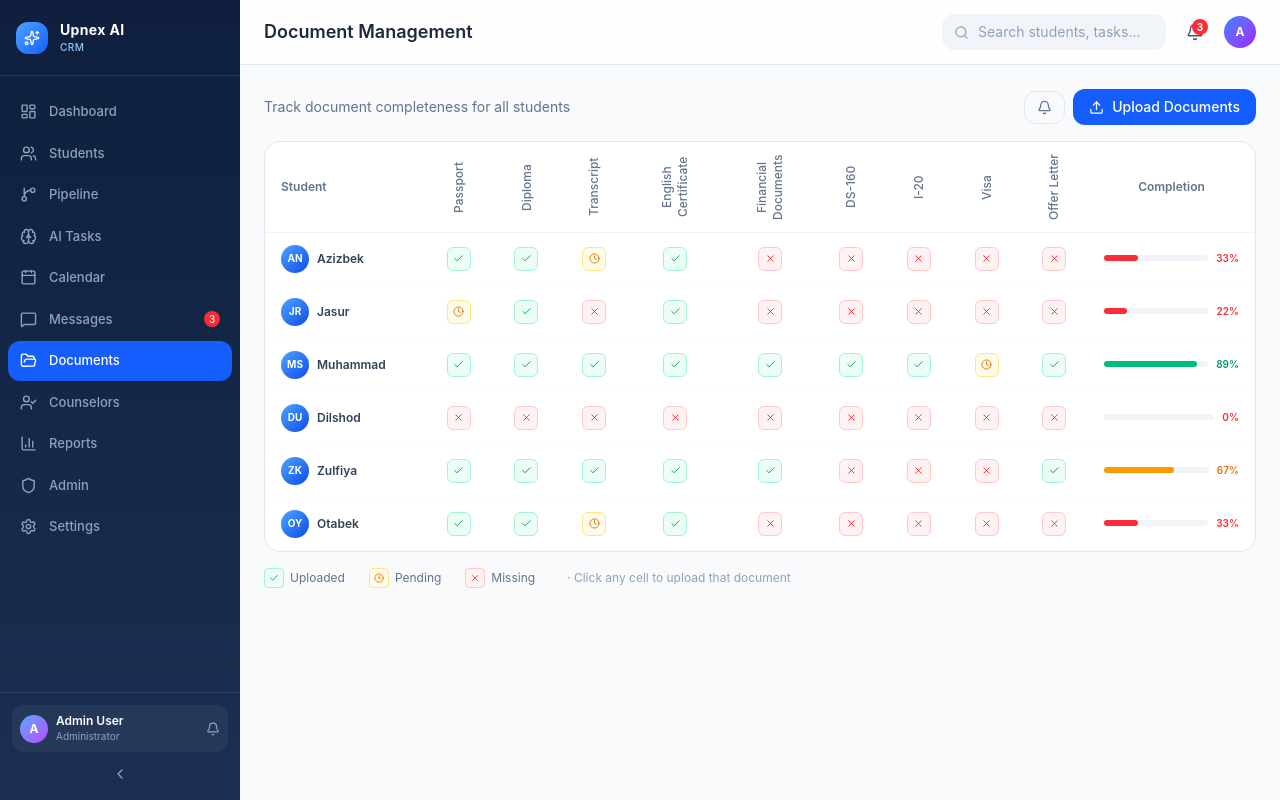
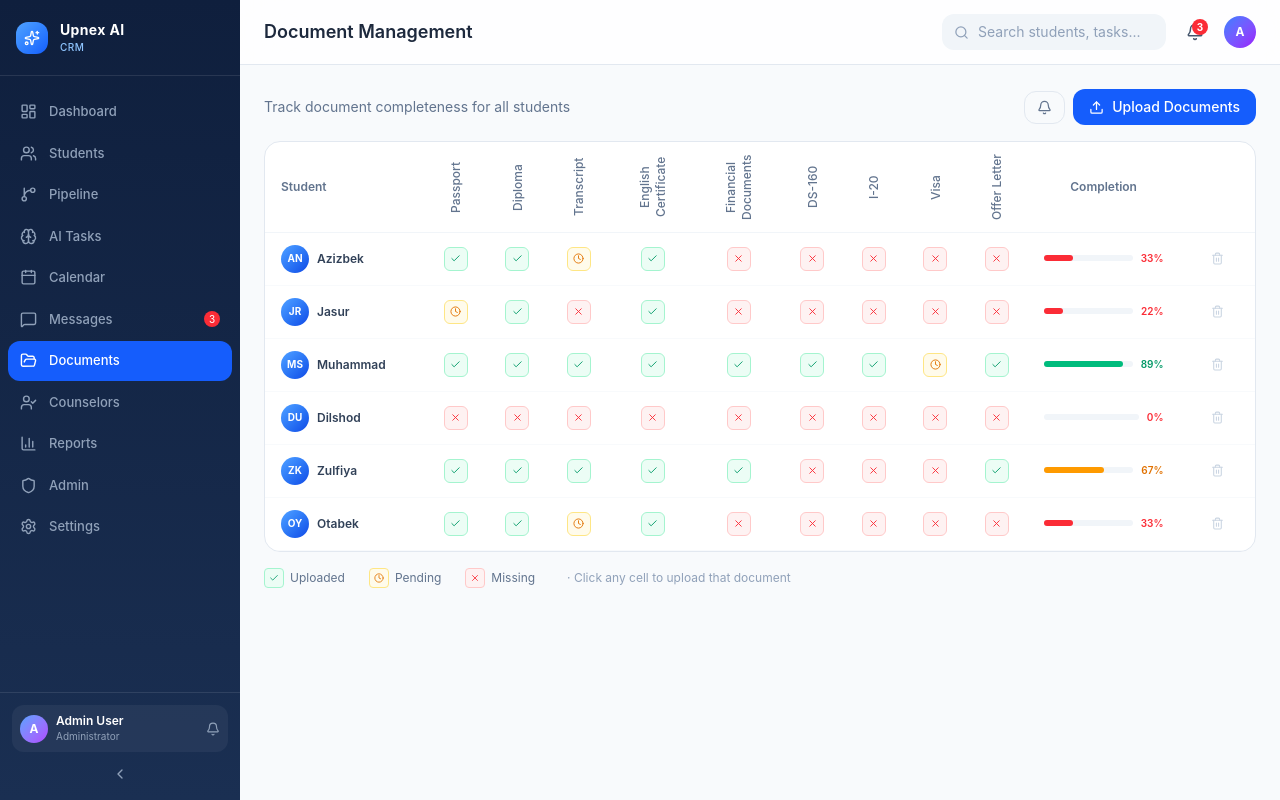
Before and after one commit to pozilovip-wq/upnex.lead, a Next.js app: page /documents in a window 1280 px wide. Built offline with nearby package versions, Linux system fonts and the light colour scheme.

Commit message:
Add delete button to Document Management table

```diff
--- a/src/app/documents/page.tsx
+++ b/src/app/documents/page.tsx
@@ -4,7 +4,7 @@ import { useState, useRef, useCallback } from 'react'
 import Header from '@/components/layout/Header'
 import { useStore, DOC_TYPES, AppNotification } from '@/lib/store'
 import { cn, getInitials } from '@/lib/utils'
-import { FileText, Upload, Check, X, Clock, ChevronDown, AlertCircle, Send, Bell, Copy } from 'lucide-react'
+import { FileText, Upload, Check, X, Clock, ChevronDown, AlertCircle, Bell, Copy, Trash2 } from 'lucide-react'
 
 const statusConfig = {
   uploaded: { label: 'Uploaded', color: 'text-emerald-600 bg-emerald-50 border-emerald-200', icon: Check },
@@ -269,12 +269,13 @@ function NotificationPanel({ notifications, onMarkRead, onClose }: {
 
 // ─── Main Page ────────────────────────────────────────────────────────────────
 export default function DocumentsPage() {
-  const { students, docs, notifications, markNotificationRead, clearNotifications } = useStore()
+  const { students, docs, notifications, markNotificationRead, clearNotifications, deleteStudent } = useStore()
 
-  const [showUpload, setShowUpload]     = useState(false)
-  const [preStudent, setPreStudent]     = useState<string | undefined>()
-  const [preDocType, setPreDocType]     = useState<string | undefined>()
-  const [showNotifs, setShowNotifs]     = useState(false)
+  const [showUpload, setShowUpload]         = useState(false)
+  const [preStudent, setPreStudent]         = useState<string | undefined>()
+  const [preDocType, setPreDocType]         = useState<string | undefined>()
+  const [showNotifs, setShowNotifs]         = useState(false)
+  const [confirmDelete, setConfirmDelete]   = useState<string | null>(null)
 
   const unread = notifications.filter(n => !n.read).length
 
@@ -338,6 +339,7 @@ export default function DocumentsPage() {
                     </th>
                   ))}
                   <th className="text-center px-4 py-3 text-slate-500 font-semibold">Completion</th>
+                  <th className="px-3 py-3" />
                 </tr>
               </thead>
               <tbody>
@@ -388,6 +390,32 @@ export default function DocumentsPage() {
                           </span>
                         </div>
                       </td>
+                      <td className="px-3 py-3 text-center">
+                        {confirmDelete === student.id ? (
+                          <div className="flex items-center gap-1">
+                            <button
+                              onClick={() => { deleteStudent(student.id); setConfirmDelete(null) }}
+                              className="px-2 py-1 bg-red-500 text-white text-[10px] font-bold rounded-lg hover:bg-red-600 transition-colors"
+                            >
+                              Yes
+                            </button>
+                            <button
+                              onClick={() => setConfirmDelete(null)}
+                              className="px-2 py-1 bg-slate-100 text-slate-600 text-[10px] font-bold rounded-lg hover:bg-slate-200 transition-colors"
+                            >
+                              No
+                            </button>
+                          </div>
+                        ) : (
+                          <button
+                            onClick={() => setConfirmDelete(student.id)}
+                            className="p-1.5 rounded-lg text-slate-300 hover:text-red-500 hover:bg-red-50 transition-colors"
+                            title="Delete student"
+                          >
+                            <Trash2 size={13} />
+                          </button>
+                        )}
+                      </td>
                     </tr>
                   )
                 })}
```
